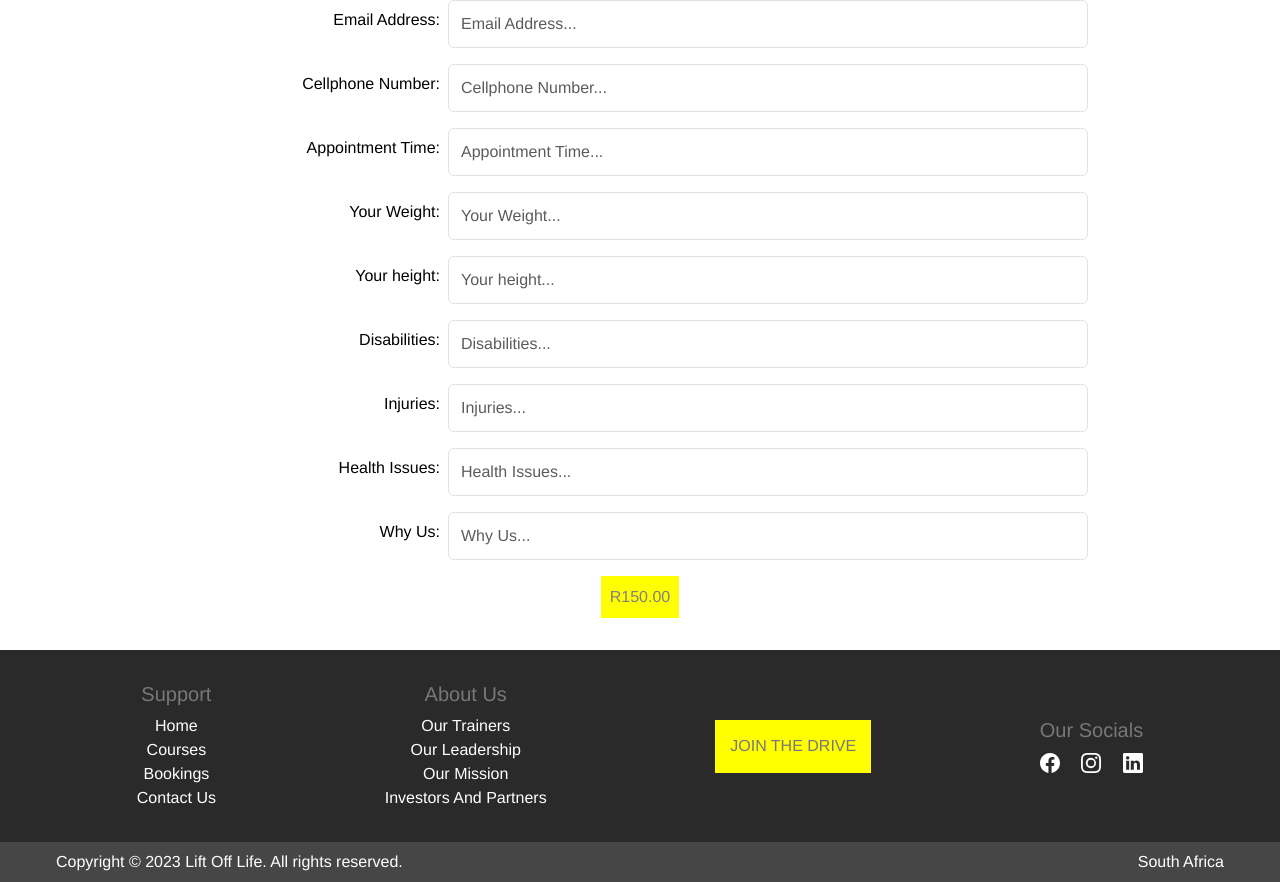
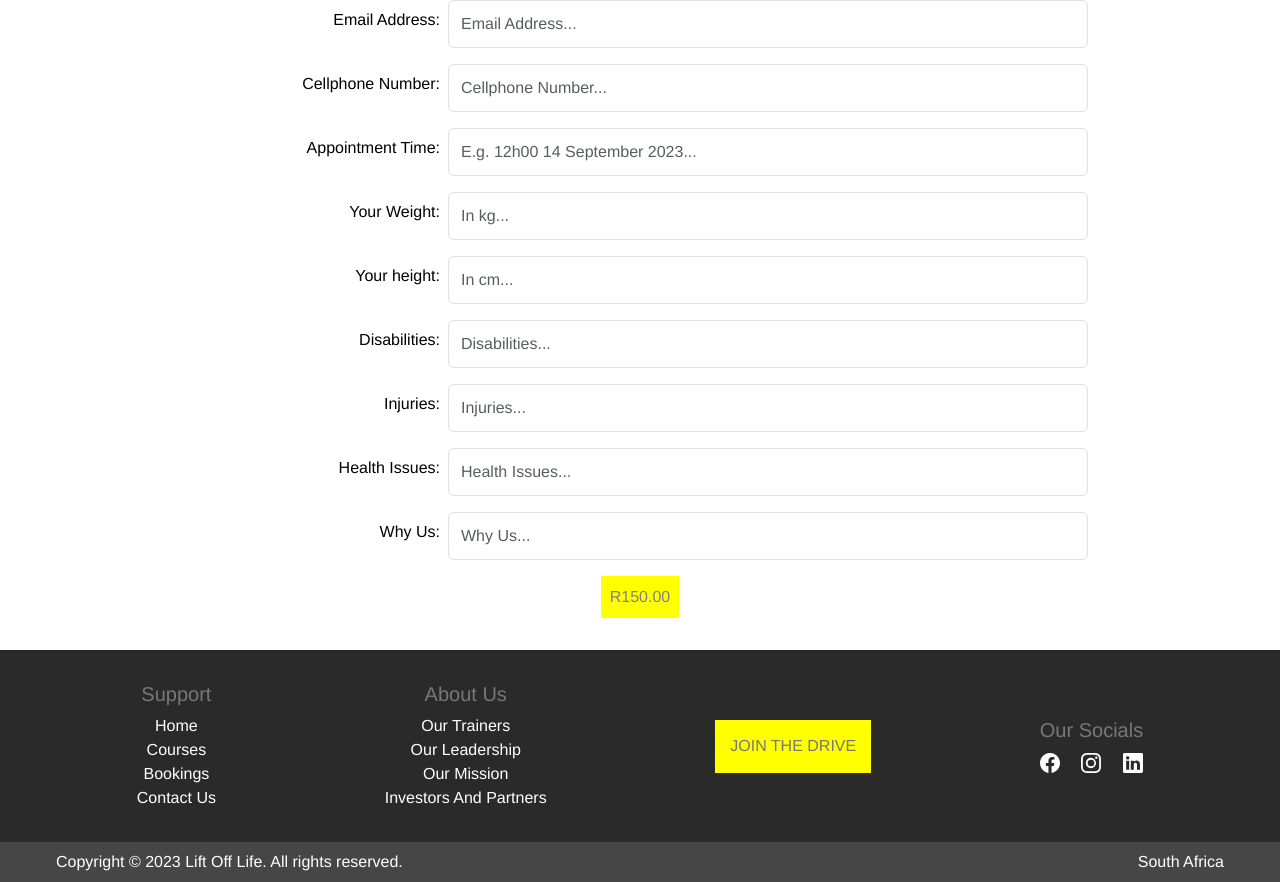
Before and after one commit to KeenoFourie/Capstone_Project_Keeno_Fourie, a Vue app in the folder capstone_project/: page /appointments in a window 1280 px wide. Shown: the part 1216-2098 px from the top of the page. Built offline with nearby package versions, Linux system fonts and the light colour scheme.

Commit message:
adding appointments

```diff
--- a/capstone_project/src/components/AddAppointment.vue
+++ b/capstone_project/src/components/AddAppointment.vue
@@ -33,15 +33,15 @@
         </div>
         <div class="mb-3">
           <label for="exampleDropdown" class="form-label">Appointment Time:</label>
-          <input type="appointTime" class="form-control" id="exampleDropdown" v-model="newAppointment.appointTime" placeholder="Appointment Time..." required oninvalid="this.setCustomValidity('Please Insert An Appointment Time')" oninput="this.setCustomValidity('')">
+          <input type="appointTime" class="form-control" id="exampleDropdown" v-model="newAppointment.appointTime" placeholder="E.g. 12h00 14 September 2023..." required oninvalid="this.setCustomValidity('Please Insert An Appointment Time')" oninput="this.setCustomValidity('')">
         </div>
         <div class="mb-3">
           <label for="exampleDropdown" class="form-label">Your Weight:</label>
-          <input type="userWeight" class="form-control" id="exampleDropdown" v-model="newAppointment.userWeight" placeholder="Your Weight..." required oninvalid="this.setCustomValidity('Please Insert Your Weight')" oninput="this.setCustomValidity('')">
+          <input type="userWeight" class="form-control" id="exampleDropdown" v-model="newAppointment.userWeight" placeholder="In kg..." required oninvalid="this.setCustomValidity('Please Insert Your Weight')" oninput="this.setCustomValidity('')">
         </div>
         <div class="mb-3">
           <label for="exampleDropdown" class="form-label">Your height:</label>
-          <input type="userHeight" class="form-control" id="exampleDropdown" v-model="newAppointment.userHeight" placeholder="Your height..." required oninvalid="this.setCustomValidity('Please Insert Your Height')" oninput="this.setCustomValidity('')">
+          <input type="userHeight" class="form-control" id="exampleDropdown" v-model="newAppointment.userHeight" placeholder="In cm..." required oninvalid="this.setCustomValidity('Please Insert Your Height')" oninput="this.setCustomValidity('')">
         </div>
         <div class="mb-3">
           <label for="exampleDropdown" class="form-label">Disabilities:</label>
@@ -90,7 +90,7 @@ methods: {
     this.$store.dispatch('addAppointment', this.newAppointment);
 
     // clears all the inputs
-    this.newWatch = {
+    this.newAppointment = {
         firstName: '',
         lastName: '',
         userAge: '',
@@ -98,7 +98,6 @@ methods: {
         maritalStatus: '',
         emailAdd: '',
         cellNumber: '',
-        appointTime : '',
         userWeight: '',
         userHeight: '',
         userDisability: '',
```
